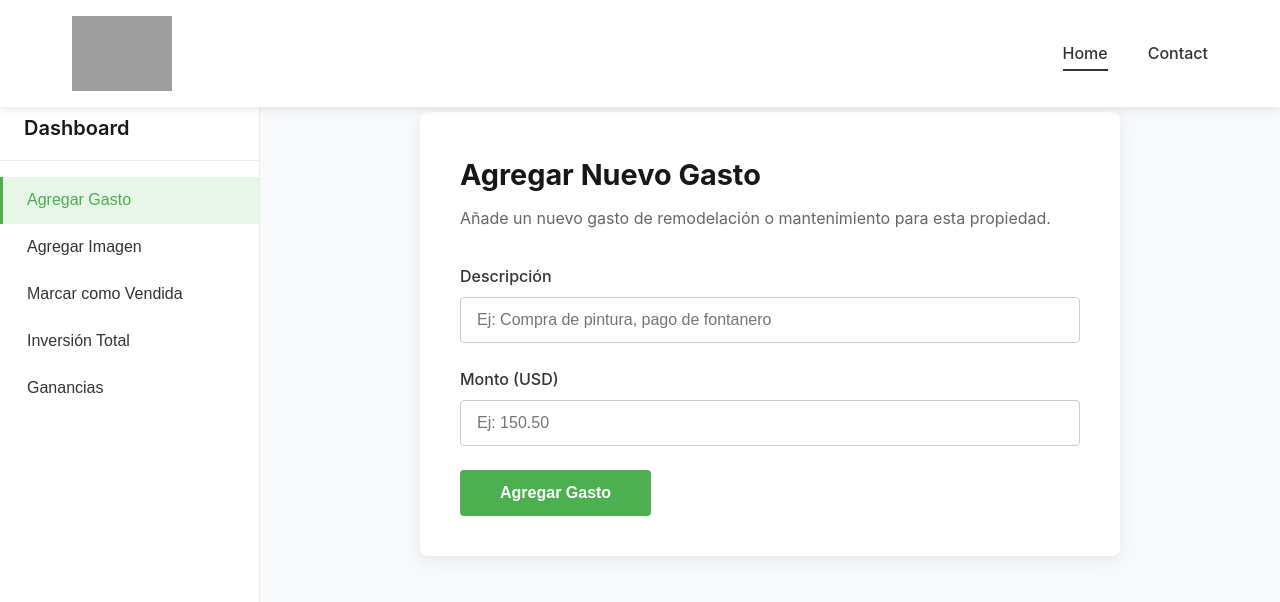
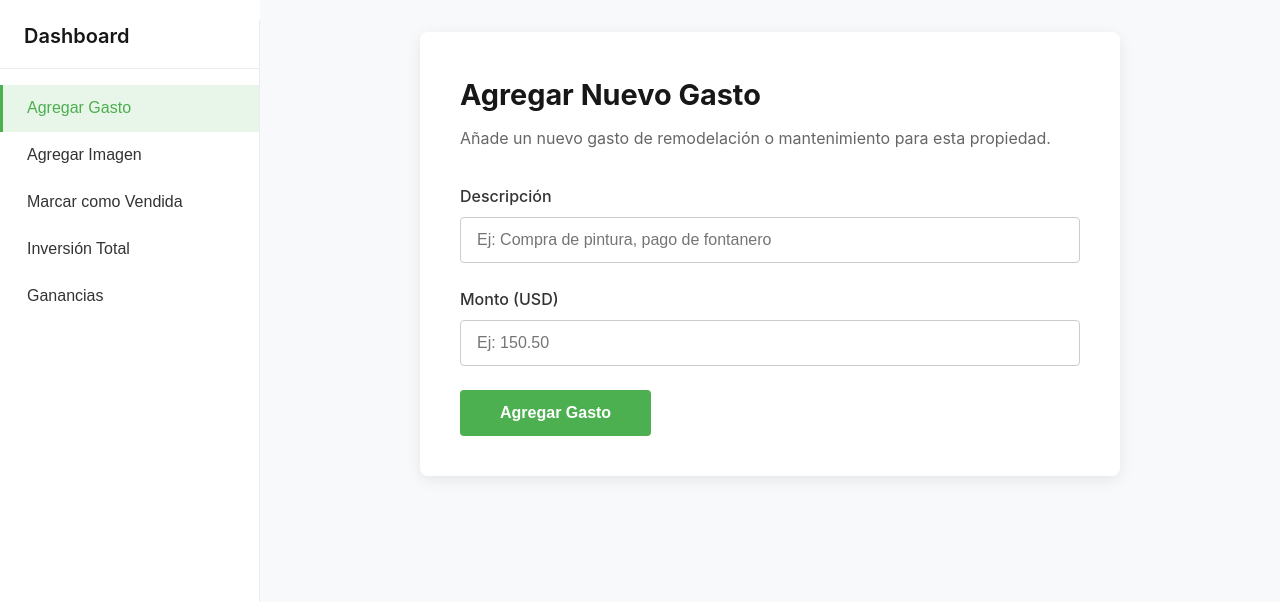
Before and after one commit to ivangomezdev/house-flippers, a Next.js app: page /dashboard/1 in a window 1280 px wide. Shown: the top 602 px of the page. Built offline with nearby package versions, Linux system fonts and the light colour scheme; grey boxes are pictures that could not be loaded.

Commit message:
add cambios firebase

```diff
--- a/src/app/dashboard/[id]/Dashboard.css
+++ b/src/app/dashboard/[id]/Dashboard.css
@@ -1,13 +1,14 @@
 .dashboard-layout {
   display: flex;
-  min-height: calc(100vh - 80px); /* Ajusta 80px a la altura de tu Navbar */
-  margin-top: 80px; /* Mismo valor que la altura del Navbar */
+  height: 100vh;
+
 }
 
 .dashboard-layout__main-content {
   flex-grow: 1;
   padding: 2rem 3rem;
   background-color: #f8f9fa;
+  overflow-y: auto; /* Para permitir scroll en el contenido principal */
 }
 
 .placeholder-view {
--- a/src/app/dashboard/[id]/page.jsx
+++ b/src/app/dashboard/[id]/page.jsx
@@ -37,7 +37,6 @@ export default function DashboardPage() {
 
   return (
     <>
-      <Navbar />
       <div className="dashboard-layout">
         <Sidebar activeView={activeView} setActiveView={setActiveView} />
         <main className="dashboard-layout__main-content">
--- a/src/app/add-property/page.jsx
+++ b/src/app/dashboard/add-property/page.jsx
@@ -1,5 +1,5 @@
-import AddPropertyForm from '../../components/AddPropertyForm';
-import Navbar from '../../components/Navbar';
+import AddPropertyForm from '../../../components/AddPropertyForm';
+import Navbar from '../../../components/Navbar';
 
 export default function AddPropertyPage() {
   return (
--- a/src/components/AddPropertyForm.jsx
+++ b/src/components/AddPropertyForm.jsx
@@ -95,7 +95,7 @@ export default function AddPropertyForm() {
         showConfirmButton: false,
       });
 
-      router.push(`/property/${docRef.id}`);
+      router.push(`dashboard/property/${docRef.id}`);
 
     } catch (error) {
       setIsLoading(false);
--- a/src/components/Sidebar.css
+++ b/src/components/Sidebar.css
@@ -3,11 +3,13 @@
   width: 260px;
   background-color: #ffffff;
   border-right: 1px solid #e9ecef;
-  padding: 2rem 0;
+  padding: 0 0;
   display: flex;
   flex-direction: column;
+  position: sticky;
+  top: 20px; /* Misma altura que el padding-top del layout */
+  height: calc(100vh - 80px); /* Ocupa el alto restante */
 }
-
 .sidebar__title {
   font-size: 1.25rem;
   font-weight: 600;
```
